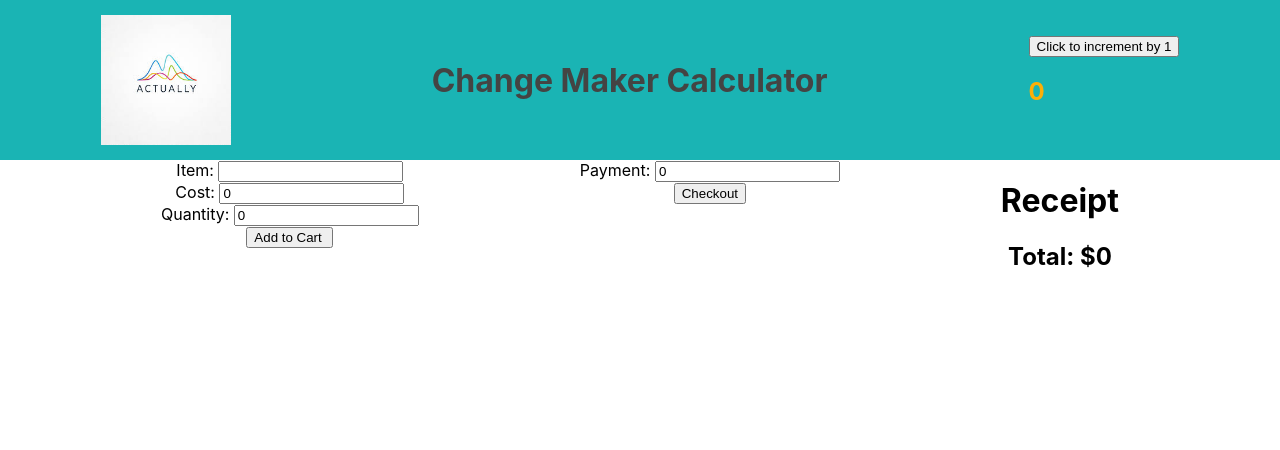
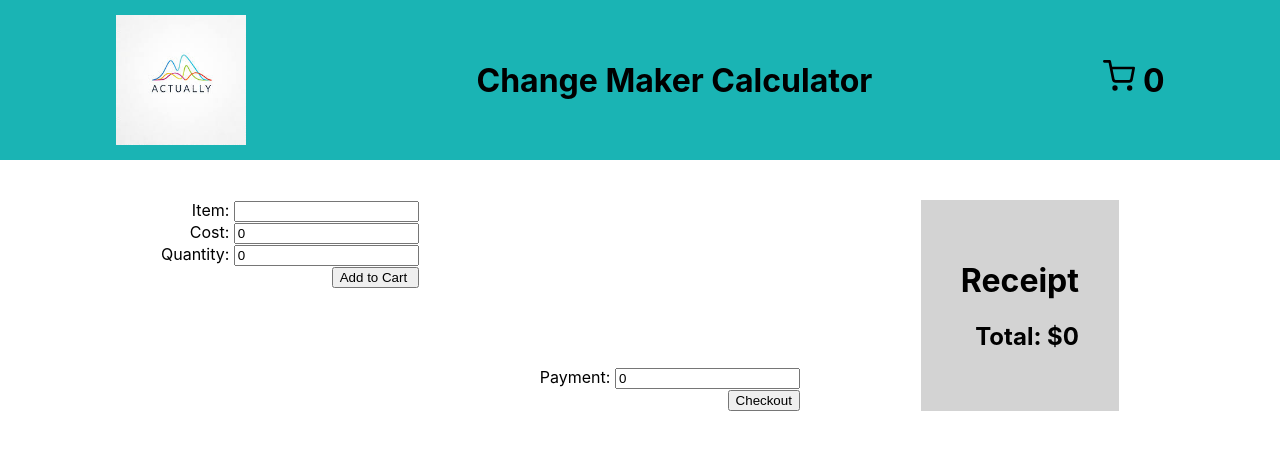
Before and after one commit to melybowden/Change_Maker, a React (Create React App) app: page / in a window 1280 px wide. Shown: the top 450 px of the page. Built offline with nearby package versions, Linux system fonts and the light colour scheme.

Commit message:
working app

```diff
--- a/package.json
+++ b/package.json
@@ -8,6 +8,7 @@
     "@testing-library/user-event": "^12.8.3",
     "react": "^17.0.2",
     "react-dom": "^17.0.2",
+    "react-icons": "^4.2.0",
     "react-scripts": "4.0.3",
     "web-vitals": "^1.1.2"
   },
--- a/src/App.css
+++ b/src/App.css
@@ -7,12 +7,22 @@
   display: flex;
   justify-content: space-around;
   align-items: center;
-  color: rgb(68, 68, 67);
+  color: black;
   background-color: rgb(26, 180, 180);
 }
 
-.align-header h2 {
-  display: flex;
-  align-self: flex-end;
-  color:rgb(253, 175, 8);
+.receipt {
+  background-color: lightgray;
+  padding: 5vh;
 }
+
+.form {
+  display:'flex';
+  flex-direction: column;
+  justify-content: right;
+  align-items: flex-end;
+  align-content: flex-end;
+  min-width: 10vh;
+  min-height: 10vh;
+  text-align: right;
+}
--- a/src/App.js
+++ b/src/App.js
@@ -1,12 +1,14 @@
 import './App.css';
 import Header from './components/header'
 import Body from './components/body'
+import React, { useState } from 'react'
 
 function App() {
+  const [count, addItem] = useState(0);
   return (
       <div className="App">
-        <Header />
-        <Body />
+        <Header count={count} addItem={addItem}/>
+        <Body count={count} addItem={addItem}/>
     </div>
   );
 }
--- a/src/components/body.js
+++ b/src/components/body.js
@@ -33,6 +33,7 @@ export default class body extends Component {
         this.setState({total: this.state.total+(this.state.currentQuantity*this.state.currentCost)})
         //console.log("hi: "+this.state.currentItem+" c: "+this.state.currentCost +" Q: " +this.state.currentQuantity)
         console.log(this.state.cart)
+        this.props.addItem(this.props.count + 1)
     }
 
     handlePayment(event){
@@ -43,9 +44,9 @@ export default class body extends Component {
 
     render() {
         return (
-            <div style={{display:'flex', justifyContent:'space-evenly'}}>
-                <div>
-               <form onSubmit={this.handleSubmit}>
+            <div style={{display:'flex', justifyContent:'space-evenly', padding:'5vh'}}>
+            <div>
+               <form onSubmit={this.handleSubmit} className="form">
                    <label>
                        Item: <input type = "text" name = "currentItem" value = {this.state.currentItem} onChange = {this.handleChange}/>
                    </label>
@@ -63,7 +64,7 @@ export default class body extends Component {
                </div>
 
 
-               <form onSubmit={this.handlePayment}>
+               <form onSubmit={this.handlePayment} className="form">
                     <label>
                        Payment: <input type = "number" step ="0.01" name = "paid" value = {this.state.paid} onChange={this.handleChange} />
                     </label>
--- a/src/components/header.js
+++ b/src/components/header.js
@@ -1,6 +1,7 @@
 import React, { Component } from 'react'
 import logo from './logo.jpg'
-import Counter from './counter'
+// import Counter from './counter'
+import {FiShoppingCart} from 'react-icons/fi';
 
 export default class Header extends Component {
     constructor(props) {
@@ -22,7 +23,8 @@ export default class Header extends Component {
             <div class="align-header">
                 <img src={logo} alt="logo" height={130} width={130}/>
                 <h1>Change Maker Calculator</h1>
-                <Counter updateClicks = {this.state.clicks}/>
+                <h1><FiShoppingCart/> {this.props.count}</h1>
+                {/* <Counter updateClicks = {this.state.clicks}/> */}
             </div>
         )
     }
--- a/src/components/receipt.js
+++ b/src/components/receipt.js
@@ -2,14 +2,14 @@ import React from 'react'
 
 export default function receipt(props) {
     return (
-        <div>
+        <div className="receipt">
             <h1>Receipt</h1>
-            <ul style={{listStyle:'none'}}>
-                {props.cart.map(cart=><li key={cart[0]}>{cart[0]} ${cart[2]}/ unit x {cart[1]} </li>)}
+            <ul style={{listStyle:'none', padding:0}}>
+                {props.cart.map(cart=><li key={cart[0]}>{cart[0]} ${cart[2]} each x{cart[1]}</li>)}
             </ul>
-            <h2>Total: ${props.total}</h2>
-            {props.done ? <h2>Paid: ${props.paid}</h2> : ''}
-            {props.done ? <h2>Change returned: ${props.paid - props.total}</h2> : ''}
+            <h2 style={{textAlign:'right'}}>Total: ${props.total}</h2>
+            {props.done ? <h2 style={{textAlign:'right'}}>Paid: ${props.paid}</h2> : ''}
+            {props.done ? <h2 style={{textAlign:'right'}}>Change returned: ${props.paid - props.total}</h2> : ''}
         </div>
     )
 }
```
Also changed, not shown: 2 other files (tests, documents, lock files or other folders).
